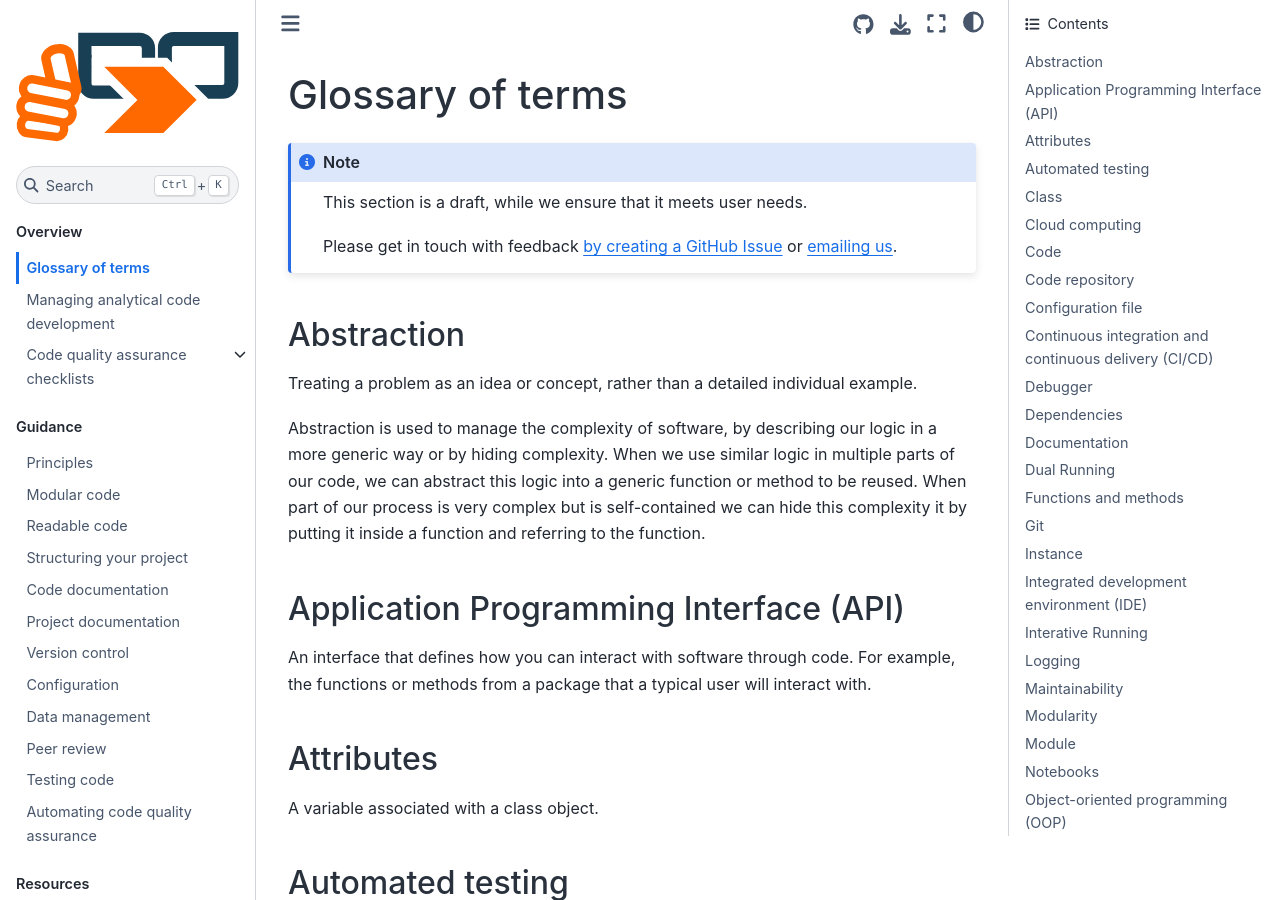
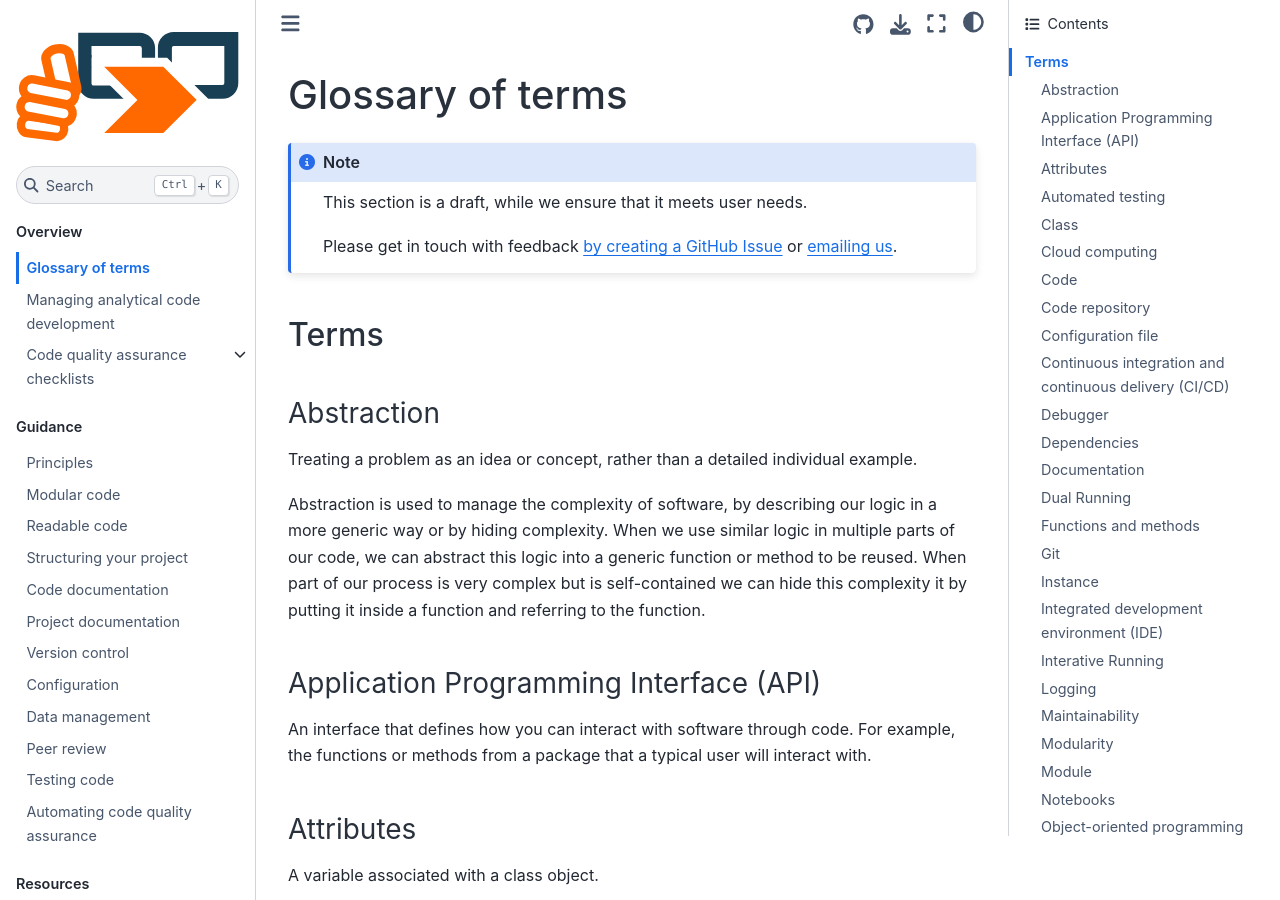
Before and after one commit to best-practice-and-impact/qa-of-code-guidance, a Jupyter Book: the page built from book/glossary.md, in a window 1280 px wide and 900 px high. Built offline with Jupyter Book 1.0.4 settings and Sphinx 7.4.7 and the Sphinx Book theme 1.1.4, drawn with Linux system fonts in a browser that asks for light colours.

Commit message:
add subtitle

````diff
--- a/book/glossary.md
+++ b/book/glossary.md
@@ -6,6 +6,7 @@ This section is a draft, while we ensure that it meets user needs.
 Please get in touch with feedback [by creating a GitHub Issue](https://github.com/best-practice-and-impact/qa-of-code-guidance/issues) or [emailing us](mailto:ASAP@ons.gov.uk).
 ```
 
+## Terms
 ### Abstraction
 
 Treating a problem as an idea or concept, rather than a detailed individual example.
````
